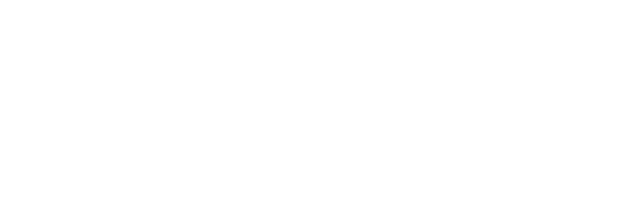
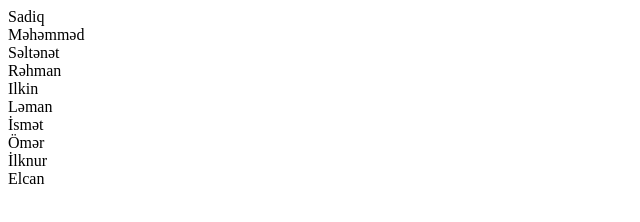
Before and after one commit to shakompk1/magazine, a plain HTML site: page src/index.html in a window 1280 px wide. Shown: the whole page, without its empty margins (0-640 px from the left). Drawn offline with Linux system fonts and the light colour scheme.

Commit message:
new structure

```diff
--- /dev/null
+++ b/src/css/style.css
@@ -0,0 +1,4 @@
+.container {
+    max-width: 1140px;
+    margin: 0 auto;
+}
--- a/src/index.html
+++ b/src/index.html
@@ -5,10 +5,26 @@
     <meta charset="UTF-8">
     <meta name="viewport" content="width=device-width, initial-scale=1.0">
     <title>Document</title>
+    <link rel="stylesheet" href="css/style.css">
 </head>
 
 <body>
-
+    <header>Sadiq</header>
+    <main>
+        <section>Məhəmməd</section>
+        <section>
+            <div>Səltənət</div>
+            <div>Rəhman</div>
+        </section>
+        <section>Ilkin</section>
+        <section>Ləman</section>
+        <section>İsmət</section>
+        <section>Ömər</section>
+    </main>
+    <footer>
+        <div>İlknur</div>
+        <div>Elcan</div>
+    </footer>
 </body>
 
 </html>
```
